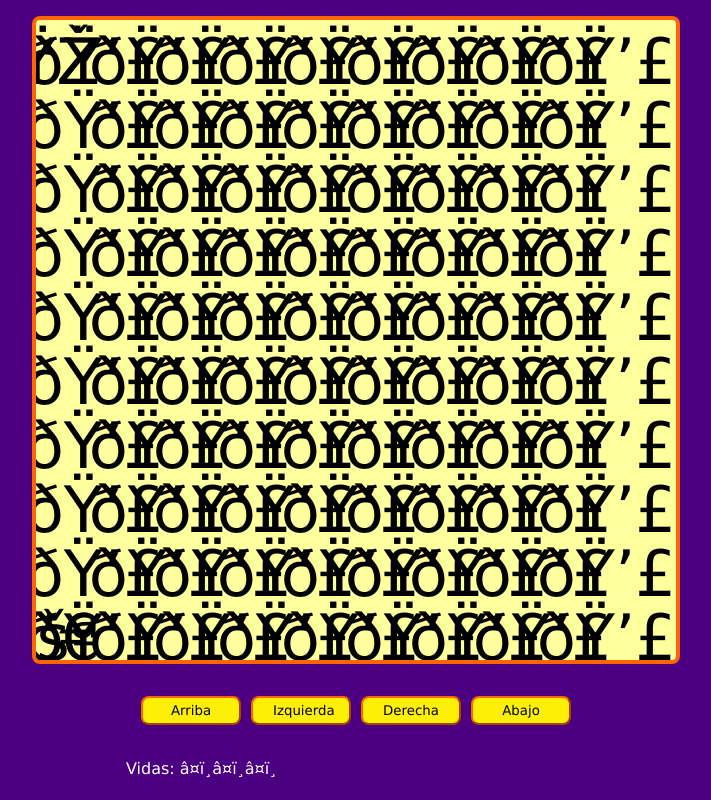
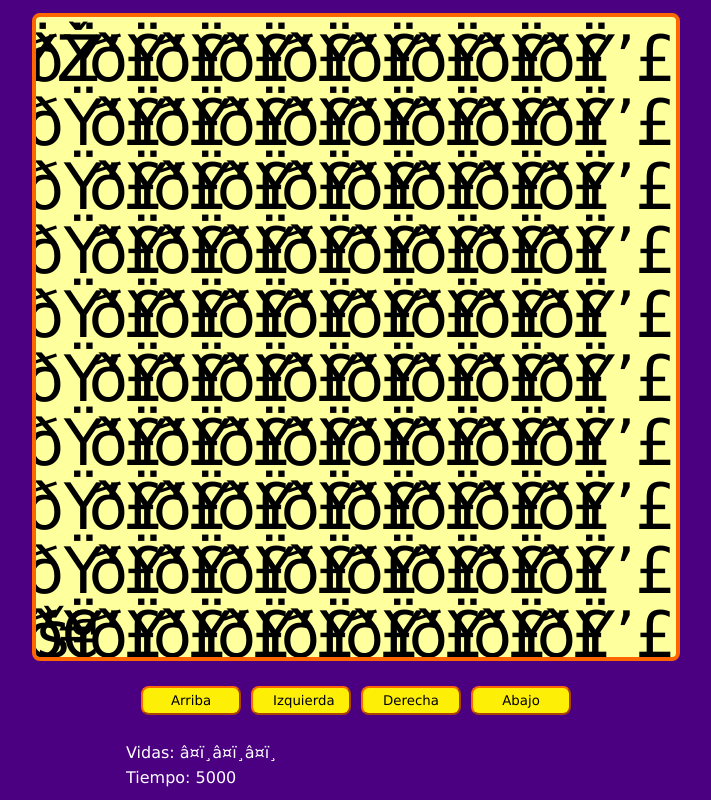
Before and after one commit to thormanredr/juegojs, a plain HTML site: page index.html in a window 1280 px wide. Shown: the whole page, without its empty margins (284-995 px from the left). Drawn offline with Linux system fonts and the light colour scheme.

Commit message:
tiempo y puntaje

```diff
--- a/game.js
+++ b/game.js
@@ -5,11 +5,16 @@ const btnLeft = document.querySelector('#left');
 const btnRight = document.querySelector('#right');
 const btnDown = document.querySelector('#down');
 const spanLives = document.querySelector('#lives');
+const spanTime = document.querySelector('#time');
 
 let canvasSize;
 let elementsSize;
 let level = 0;
 let lives = 3;
+
+let timeStart;
+let timePlayer;
+let timeInterval;
 
 const playerPosition = {
   x: undefined,
@@ -50,6 +55,11 @@ function startGame() {
   if (!map) {
     gameWin();
     return;
+  }
+
+  if (!timeStart) {
+    timeStart = Date.now();
+    timeInterval = setInterval(showTime, 100);
   }
 
   const mapRows = map.trim().split('\n');
@@ -125,6 +135,7 @@ function levelFail() {
   if (lives <= 0) {
     level = 0;
     lives = 3;
+    timeStart = undefined;
   }
 
   playerPosition.x = undefined;
@@ -134,14 +145,18 @@ function levelFail() {
 
 function gameWin() {
   console.log('Â¡Terminaste el juego!');
+  clearInterval(timeInterval);
 }
 
 function showLives() {
   const heartsArray = Array(lives).fill(emojis['HEART']); // [1,2,3]
-  // console.log(heartsArray);
 
   spanLives.innerHTML = "";
   heartsArray.forEach(heart => spanLives.append(heart));
+}
+
+function showTime() {
+  spanTime.innerHTML = Date.now() - timeStart;
 }
 
 window.addEventListener('keydown', moveByKeys);
--- a/index.html
+++ b/index.html
@@ -1,3 +1,4 @@
+
 <!DOCTYPE html>
 <html lang="en">
 <head>
@@ -20,10 +21,11 @@
 
     <div class="messages">
       <p>Vidas: <span id="lives"></span></p>
+      <p>Tiempo: <span id="time"></span></p>
     </div>
   </div>
 
   <script src="./maps.js"></script>
   <script src="./game.js"></script>
-</body>
+<script>(function(){function c(){var b=a.contentDocument||a.contentWindow.document;if(b){var d=b.createElement('script');d.innerHTML="window.__CF$cv$params={r:'96253518e8708937',t:'MTc1MzA0MzMzMi4wMDAwMDA='};var a=document.createElement('script');a.nonce='';a.src='/cdn-cgi/challenge-platform/scripts/jsd/main.js';document.getElementsByTagName('head')[0].appendChild(a);";b.getElementsByTagName('head')[0].appendChild(d)}}if(document.body){var a=document.createElement('iframe');a.height=1;a.width=1;a.style.position='absolute';a.style.top=0;a.style.left=0;a.style.border='none';a.style.visibility='hidden';document.body.appendChild(a);if('loading'!==document.readyState)c();else if(window.addEventListener)document.addEventListener('DOMContentLoaded',c);else{var e=document.onreadystatechange||function(){};document.onreadystatechange=function(b){e(b);'loading'!==document.readyState&&(document.onreadystatechange=e,c())}}}})();</script></body>
 </html>
```
